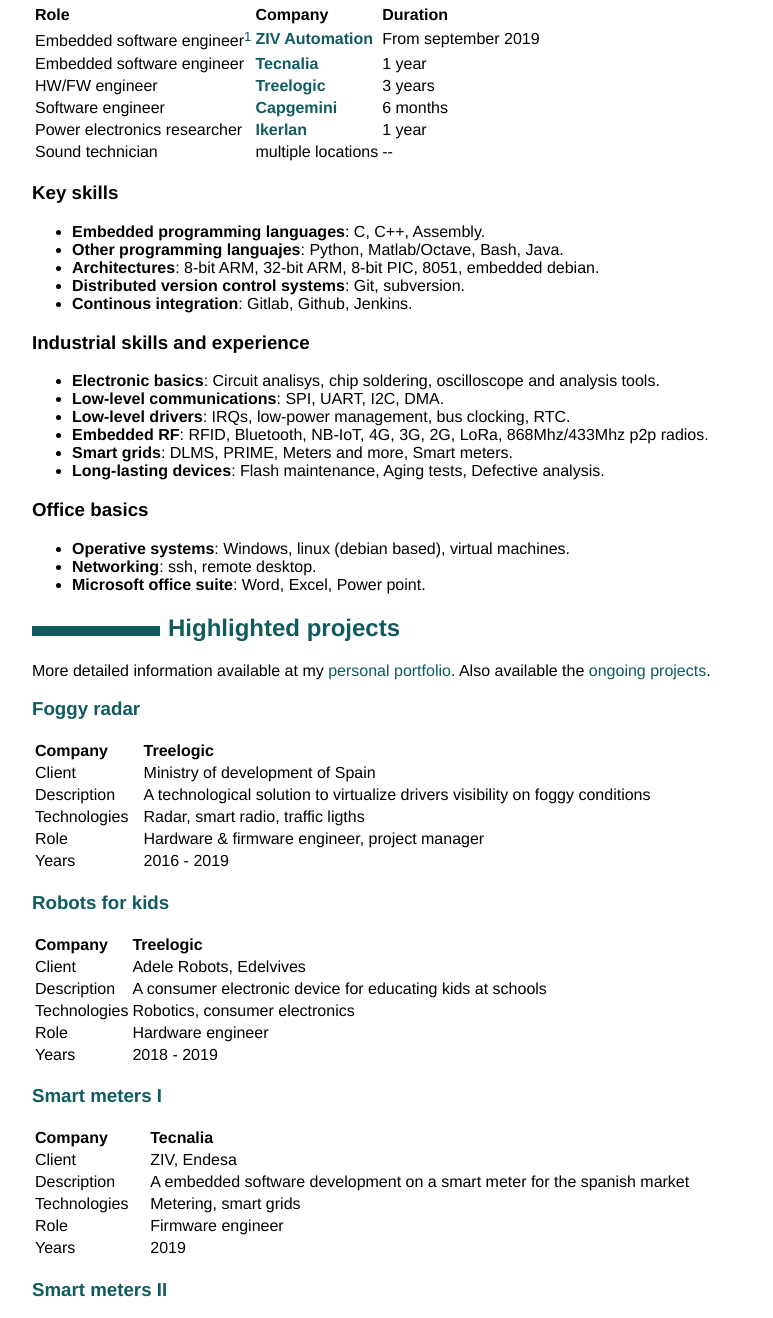
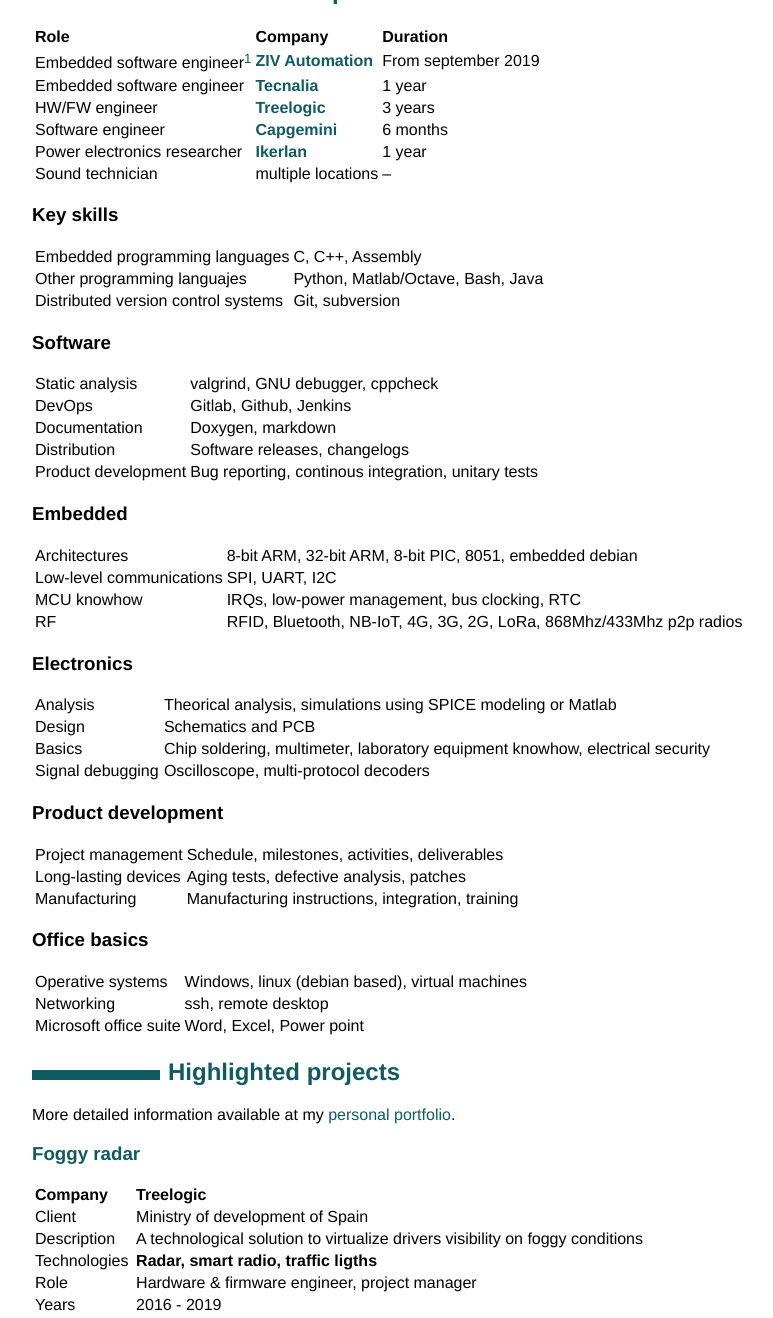
Before and after one commit to dabresua/dabresua.github.io, a plain HTML site: page index.html in a window 1280 px wide. Shown: the part 1293-2611 px from the top of the page, without its empty margins (208-981 px from the left). Drawn offline with Linux system fonts and the light colour scheme.

Commit message:
Updates skills

```diff
--- a/index.html
+++ b/index.html
@@ -1,17 +1,22 @@
-<!DOCTYPE html PUBLIC "-//W3C//DTD XHTML 1.0 Transitional//EN" "http://www.w3.org/TR/xhtml1/DTD/xhtml1-transitional.dtd">
-<html xmlns="http://www.w3.org/1999/xhtml">
+<!DOCTYPE html>
+<html xmlns="http://www.w3.org/1999/xhtml" lang="" xml:lang="">
 <head>
-  <meta http-equiv="Content-Type" content="text/html; charset=utf-8" />
-  <meta http-equiv="Content-Style-Type" content="text/css" />
+  <meta charset="utf-8" />
   <meta name="generator" content="pandoc" />
-  <title></title>
-  <style type="text/css">code{white-space: pre;}</style>
-  <link rel="stylesheet" href="responsive.css" type="text/css" />
+  <meta name="viewport" content="width=device-width, initial-scale=1.0, user-scalable=yes" />
+  <title>DBS_CV_remote</title>
+  <style type="text/css">
+      code{white-space: pre-wrap;}
+      span.smallcaps{font-variant: small-caps;}
+      span.underline{text-decoration: underline;}
+      div.column{display: inline-block; vertical-align: top; width: 50%;}
+  </style>
+  <link rel="stylesheet" href="responsive.css" />
 </head>
 <body>
-<p><meta name="viewport" content="width=device-width, initial-scale=1.0"></p>
+<meta name="viewport" content="width=device-width, initial-scale=1.0">
 <h1 id="daniel-bretón-suárez"><img src="0.jpeg" /> Daniel Bretón Suárez</h1>
-<div align="right">
+<div data-align="right">
 <h2 id="contact-data">Contact data</h2>
 <p><a href="mailto:d.breton.suarez@gmail.com?subject=%5BJob%20opportunity%5D">d.breton.suarez@gmail.com</a></p>
 <p><a href="https://www.linkedin.com/in/dabresua/" class="uri">https://www.linkedin.com/in/dabresua/</a></p>
@@ -20,12 +25,12 @@
 <p><br></p>
 <hr />
 <blockquote>
-<p><strong>Embedded software engineer</strong> with experience in <strong>hardware</strong> design and <strong>product development</strong>.</p>
+<p><strong>Embedded software engineer</strong> with experience in electronic design and product development.</p>
 </blockquote>
 <hr />
 <h2 id="education">Education</h2>
 <h3 id="university">University</h3>
-<p><strong>Master of Science</strong> in <strong>telecommunications engineering</strong> conducted at Universidad de Oviedo. Asturias, Spain.</p>
+<p><strong>Master of Science</strong> in <strong>telecommunications engineering</strong> conducted at <a href="https://www.uniovi.es/en/inicio">Universidad de Oviedo</a>. Asturias, Spain.</p>
 <ul>
 <li>Strong focus on calculus and algebra. Including mathematical modeling and simulations.</li>
 <li>Electronic theory, simulations and prototyping for power electronics, control and communications.</li>
@@ -93,7 +98,12 @@
 <td>2019</td>
 </tr>
 <tr class="even">
-<td>Introduction to A.I.</td>
+<td>Electrical risks and security</td>
+<td>Tecnalia</td>
+<td>2019</td>
+</tr>
+<tr class="odd">
+<td>Introduction to A.I</td>
 <td>Standford University (online)</td>
 <td>2019</td>
 </tr>
@@ -101,13 +111,13 @@
 </table>
 <h3 id="languages">Languages</h3>
 <ul>
-<li><strong>Spanish</strong>: Native.</li>
-<li><strong>English</strong>: Advanced user. Cambridge English CEFR level C1.</li>
+<li><strong>Spanish</strong>: Native</li>
+<li><strong>English</strong>: Advanced user. Cambridge English CEFR level C1</li>
 </ul>
 <h2 id="awards">Awards</h2>
 <h3 id="third-prize-paper-award.">2015 Third Prize Paper Award.</h3>
 <p>The Trasportation Systems Committee of the IEEE Industry Applications Society.</p>
-<p>For the manuscript co-authored with M. Arias, M.M. Hernando, U. Viscarret and Iñigo Gil, entitled &quot;Equalization system for serially-connected battery cells based on the wave-trap concept&quot; as presented at the 2014 Energy conversion Congress and Exposition, Pittsburgh, PA, USA.</p>
+<p>For the manuscript co-authored with M. Arias, M.M. Hernando, U. Viscarret and Iñigo Gil, entitled “Equalization system for serially-connected battery cells based on the wave-trap concept” as presented at the 2014 Energy conversion Congress and Exposition, Pittsburgh, PA, USA.</p>
 <div style="page-break-after: always">
 
 </div>
@@ -122,7 +132,7 @@
 </thead>
 <tbody>
 <tr class="odd">
-<td>Embedded software engineer<a href="#fn1" class="footnoteRef" id="fnref1"><sup>1</sup></a></td>
+<td>Embedded software engineer<a href="#fn1" class="footnote-ref" id="fnref1"><sup>1</sup></a></td>
 <td><a href="https://www.zivautomation.com/"><strong>ZIV Automation</strong></a></td>
 <td>From september 2019</td>
 </tr>
@@ -149,43 +159,142 @@
 <tr class="even">
 <td>Sound technician</td>
 <td>multiple locations</td>
-<td>--</td>
+<td>–</td>
 </tr>
 </tbody>
 </table>
 <h3 id="key-skills">Key skills</h3>
-<ul>
-<li><strong>Embedded programming languages</strong>: C, C++, Assembly.</li>
-<li><strong>Other programming languajes</strong>: Python, Matlab/Octave, Bash, Java.</li>
-<li><strong>Architectures</strong>: 8-bit ARM, 32-bit ARM, 8-bit PIC, 8051, embedded debian.</li>
-<li><strong>Distributed version control systems</strong>: Git, subversion.</li>
-<li><strong>Continous integration</strong>: Gitlab, Github, Jenkins.</li>
-</ul>
-<h3 id="industrial-skills-and-experience">Industrial skills and experience</h3>
-<ul>
-<li><strong>Electronic basics</strong>: Circuit analisys, chip soldering, oscilloscope and analysis tools.</li>
-<li><strong>Low-level communications</strong>: SPI, UART, I2C, DMA.</li>
-<li><strong>Low-level drivers</strong>: IRQs, low-power management, bus clocking, RTC.</li>
-<li><strong>Embedded RF</strong>: RFID, Bluetooth, NB-IoT, 4G, 3G, 2G, LoRa, 868Mhz/433Mhz p2p radios.</li>
-<li><strong>Smart grids</strong>: DLMS, PRIME, Meters and more, Smart meters.</li>
-<li><strong>Long-lasting devices</strong>: Flash maintenance, Aging tests, Defective analysis.</li>
-</ul>
+<table>
+<tbody>
+<tr class="odd">
+<td>Embedded programming languages</td>
+<td>C, C++, Assembly</td>
+</tr>
+<tr class="even">
+<td>Other programming languajes</td>
+<td>Python, Matlab/Octave, Bash, Java</td>
+</tr>
+<tr class="odd">
+<td>Distributed version control systems</td>
+<td>Git, subversion</td>
+</tr>
+</tbody>
+</table>
+<h3 id="software">Software</h3>
+<table>
+<tbody>
+<tr class="odd">
+<td>Static analysis</td>
+<td>valgrind, GNU debugger, cppcheck</td>
+</tr>
+<tr class="even">
+<td>DevOps</td>
+<td>Gitlab, Github, Jenkins</td>
+</tr>
+<tr class="odd">
+<td>Documentation</td>
+<td>Doxygen, markdown</td>
+</tr>
+<tr class="even">
+<td>Distribution</td>
+<td>Software releases, changelogs</td>
+</tr>
+<tr class="odd">
+<td>Product development</td>
+<td>Bug reporting, continous integration, unitary tests</td>
+</tr>
+</tbody>
+</table>
+<h3 id="embedded">Embedded</h3>
+<table>
+<tbody>
+<tr class="odd">
+<td>Architectures</td>
+<td>8-bit ARM, 32-bit ARM, 8-bit PIC, 8051, embedded debian</td>
+</tr>
+<tr class="even">
+<td>Low-level communications</td>
+<td>SPI, UART, I2C</td>
+</tr>
+<tr class="odd">
+<td>MCU knowhow</td>
+<td>IRQs, low-power management, bus clocking, RTC</td>
+</tr>
+<tr class="even">
+<td>RF</td>
+<td>RFID, Bluetooth, NB-IoT, 4G, 3G, 2G, LoRa, 868Mhz/433Mhz p2p radios</td>
+</tr>
+</tbody>
+</table>
+<h3 id="electronics">Electronics</h3>
+<table>
+<colgroup>
+<col style="width: 16%" />
+<col style="width: 83%" />
+</colgroup>
+<tbody>
+<tr class="odd">
+<td>Analysis</td>
+<td>Theorical analysis, simulations using SPICE modeling or Matlab</td>
+</tr>
+<tr class="even">
+<td>Design</td>
+<td>Schematics and PCB</td>
+</tr>
+<tr class="odd">
+<td>Basics</td>
+<td>Chip soldering, multimeter, laboratory equipment knowhow, electrical security</td>
+</tr>
+<tr class="even">
+<td>Signal debugging</td>
+<td>Oscilloscope, multi-protocol decoders</td>
+</tr>
+</tbody>
+</table>
+<h3 id="product-development">Product development</h3>
+<table>
+<tbody>
+<tr class="odd">
+<td>Project management</td>
+<td>Schedule, milestones, activities, deliverables</td>
+</tr>
+<tr class="even">
+<td>Long-lasting devices</td>
+<td>Aging tests, defective analysis, patches</td>
+</tr>
+<tr class="odd">
+<td>Manufacturing</td>
+<td>Manufacturing instructions, integration, training</td>
+</tr>
+</tbody>
+</table>
 <h3 id="office-basics">Office basics</h3>
-<ul>
-<li><strong>Operative systems</strong>: Windows, linux (debian based), virtual machines.</li>
-<li><strong>Networking</strong>: ssh, remote desktop.</li>
-<li><strong>Microsoft office suite</strong>: Word, Excel, Power point.</li>
-</ul>
+<table>
+<tbody>
+<tr class="odd">
+<td>Operative systems</td>
+<td>Windows, linux (debian based), virtual machines</td>
+</tr>
+<tr class="even">
+<td>Networking</td>
+<td>ssh, remote desktop</td>
+</tr>
+<tr class="odd">
+<td>Microsoft office suite</td>
+<td>Word, Excel, Power point</td>
+</tr>
+</tbody>
+</table>
 <div style="page-break-after: always">
 
 </div>
 <h2 id="highlighted-projects">Highlighted projects</h2>
-<p>More detailed information available at my <a href="https://dbsportfolio.wordpress.com/projects/">personal portfolio</a>. Also available the <a href="https://dbsportfolio.wordpress.com/in-progress/">ongoing projects</a>.</p>
+<p>More detailed information available at my <a href="https://dbsportfolio.wordpress.com/projects/">personal portfolio</a>.</p>
 <h3 id="foggy-radar"><a href="https://dbsportfolio.wordpress.com/2020/10/03/old-fogs-new-roads/">Foggy radar</a></h3>
 <table>
 <colgroup>
-<col width="17%" />
-<col width="82%" />
+<col style="width: 16%" />
+<col style="width: 83%" />
 </colgroup>
 <thead>
 <tr class="header">
@@ -204,7 +313,7 @@
 </tr>
 <tr class="odd">
 <td>Technologies</td>
-<td>Radar, smart radio, traffic ligths</td>
+<td><strong>Radar, smart radio, traffic ligths</strong></td>
 </tr>
 <tr class="even">
 <td>Role</td>
@@ -235,7 +344,7 @@
 </tr>
 <tr class="odd">
 <td>Technologies</td>
-<td>Robotics, consumer electronics</td>
+<td><strong>Robotics, consumer electronics</strong></td>
 </tr>
 <tr class="even">
 <td>Role</td>
@@ -250,8 +359,8 @@
 <h3 id="smart-meters-i"><a href="https://dbsportfolio.wordpress.com/2020/10/25/smart-meters/">Smart meters I</a></h3>
 <table>
 <colgroup>
-<col width="17%" />
-<col width="82%" />
+<col style="width: 16%" />
+<col style="width: 83%" />
 </colgroup>
 <thead>
 <tr class="header">
@@ -270,7 +379,7 @@
 </tr>
 <tr class="odd">
 <td>Technologies</td>
-<td>Metering, smart grids</td>
+<td><strong>Metering, smart grids, meters and more</strong></td>
 </tr>
 <tr class="even">
 <td>Role</td>
@@ -285,8 +394,8 @@
 <h3 id="smart-meters-ii"><a href="https://dbsportfolio.wordpress.com/2020/10/29/the-arabian-experience/">Smart meters II</a></h3>
 <table>
 <colgroup>
-<col width="17%" />
-<col width="82%" />
+<col style="width: 16%" />
+<col style="width: 83%" />
 </colgroup>
 <thead>
 <tr class="header">
@@ -305,7 +414,7 @@
 </tr>
 <tr class="odd">
 <td>Technologies</td>
-<td>Metering, smart grids, NB-IoT</td>
+<td><strong>Metering, smart grids, NB-IoT, DLMS, 2G, PRIME</strong></td>
 </tr>
 <tr class="even">
 <td>Role</td>
@@ -318,22 +427,22 @@
 </tbody>
 </table>
 <h2 id="interests">Interests</h2>
-<p>Music, hicking, running, personal projects, surf, gastronomy, science &amp; engineering, cultural events.</p>
+<p>Music, hicking, running, engineering, physics, personal projects, homebrew beer, gastronomy, cultural events.</p>
 <p><br></p>
 <hr />
 <p>This document is intended to be public, if you require further information like a phone number, please consider to use the contact methods listed above.</p>
-<p>Last modification: 24/06/2021</p>
-<p>Lastest version of this document can be found at:</p>
+<p>Last modification: 26/06/2021</p>
+<p>Lastest revision of this document can be found at:</p>
 <ul>
 <li>htlm responsive: <a href="https://dabresua.github.io/" class="uri">https://dabresua.github.io/</a></li>
 <li>pdf: <a href="https://github.com/dabresua/dabresua.github.io/raw/master/DBS_CV_remote.pdf" class="uri">https://github.com/dabresua/dabresua.github.io/raw/master/DBS_CV_remote.pdf</a></li>
 </ul>
 <p>This document has been generated using markdown and pandoc, source code is available at <a href="https://github.com/dabresua/dabresua.github.io" class="uri">https://github.com/dabresua/dabresua.github.io</a></p>
-<div class="footnotes">
+<section class="footnotes">
 <hr />
 <ol>
-<li id="fn1"><p>International experience on Saudi Arabia 2020.<a href="#fnref1">↩</a></p></li>
+<li id="fn1"><p>International experience on Saudi Arabia 2020.<a href="#fnref1" class="footnote-back">↩</a></p></li>
 </ol>
-</div>
+</section>
 </body>
 </html>
```
Also changed, not shown: 2 other files.
